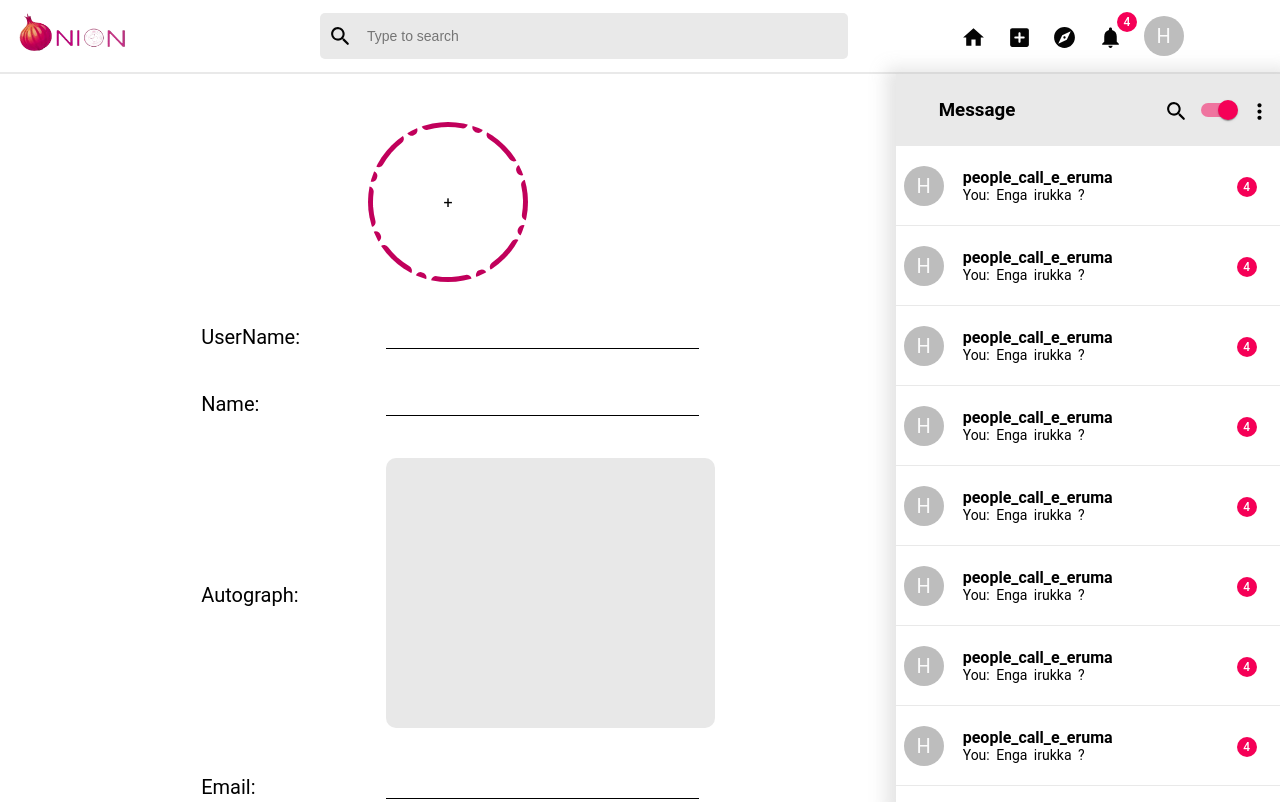
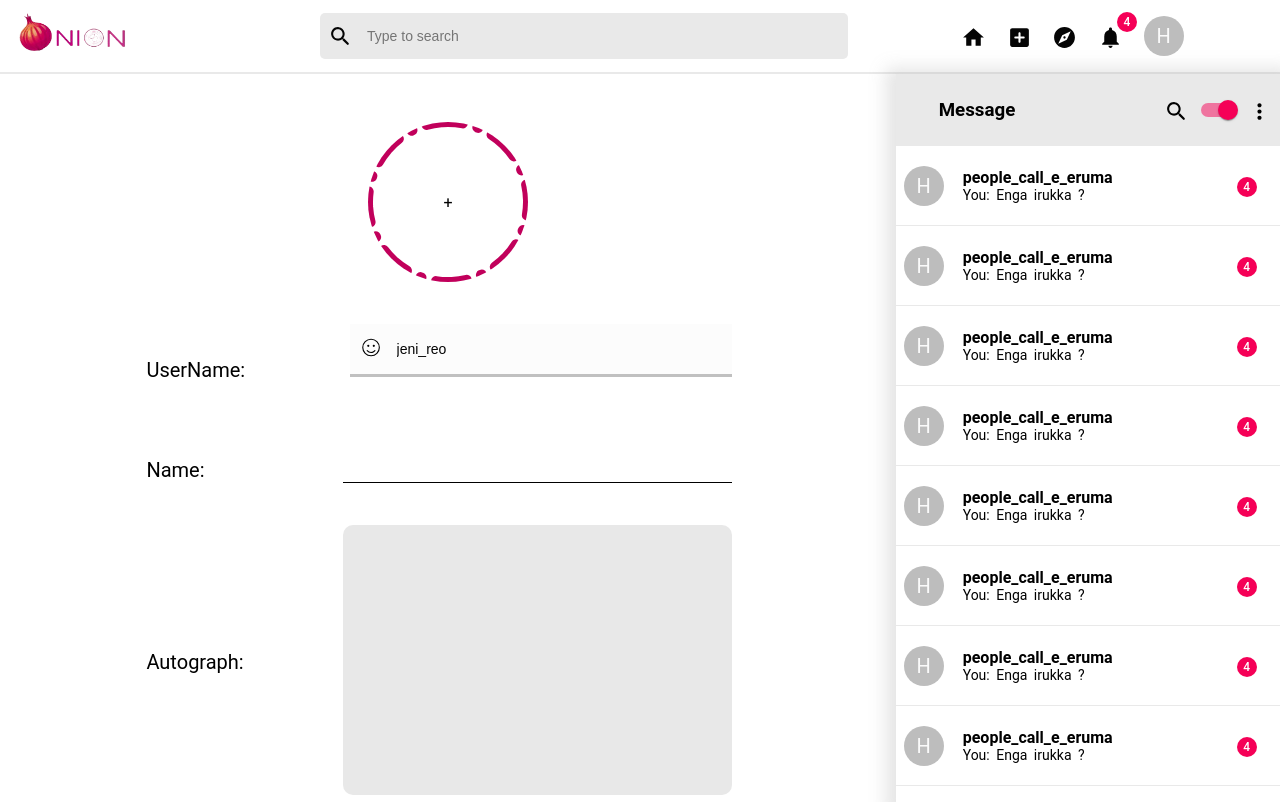
Before and after one commit to Projectt-V/Onion, a React (Create React App) app: page /settings in a window 1280 px wide. Built offline with nearby package versions, Linux system fonts and the light colour scheme; some icons are missing.

Commit message:
Sttings Page Phase 2

```diff
--- a/src/components/EmojiTextBox.jsx
+++ b/src/components/EmojiTextBox.jsx
@@ -9,7 +9,7 @@ import { useTheme } from 'styled-components';
 
 function EmojiTextBox(props) {
 
-    const [text, setText] = useState("");
+    const [text, setText] = useState(props.value);
     const [showEmo, setShowEmo] = useState(false);
     const theme = useTheme();
 
@@ -64,10 +64,10 @@ function EmojiTextBox(props) {
         <EmojiTextContainer>
             <EmojiText>
                 <Icon icon="fluent:emoji-20-regular" style={cmdiconStyle} onClick={emojiToggler} />
-                <input id="iptext" type="text" placeholder="Add a comment" style={textStyle} value={text} onChange={(e) => setText(e.target.value)} />
+                <input id="iptext" type="text" placeholder={props.placeHolder} style={textStyle} value={text} onChange={(e) => setText(e.target.value)} />
                 <EmojiTextBoxRight>
                     {props.isMicEnabled ? <Icon icon="fluent:mic-48-regular" style={cmdiconStyle} /> : <p></p>}
-                    <Icon icon="fluent:send-20-filled" style={cmdiconStyle} onClick={() => console.log(text)} />
+                    {props.isSendButtonEnabled ? <Icon icon="fluent:send-20-filled" style={cmdiconStyle} onClick={() => console.log(text)} /> : <p></p>}
                 </EmojiTextBoxRight>
             </EmojiText>
             <div style={EmoContStyle} >
--- a/src/components/PostDiv.jsx
+++ b/src/components/PostDiv.jsx
@@ -133,7 +133,7 @@ function PostDiv(props) {
                 <p style={{ cursor:"pointer" }}>Blasted by i_am_akash_babu and 4,508 others </p>
             </PostCommentSection>
             <PostCommentViewmore>View All Comments more..</PostCommentViewmore>
-            <EmojiTextBox isMicEnabled={true}/>
+            <EmojiTextBox isMicEnabled={true} value="" isSendButtonEnabled={true} placeHolder = "Add a Comment" />
         </PostDivStyle>
     );
 }
--- a/src/components/SettingsForm.jsx
+++ b/src/components/SettingsForm.jsx
@@ -1,9 +1,10 @@
 import React from 'react'
 import { Editable, EditableRow, EditableRowTitle, EditableRowComps, AutoGraph } from '../styles/SettingsPageStyle';
+import EmojiTextBox from '../components/EmojiTextBox';
 
 function SettingsForm() {
     const TextStyle = {
-        width: "100%",
+        width: "97%",
         height: "20px",
         padding: "2px",
         border: "none",
@@ -19,7 +20,7 @@ function SettingsForm() {
                     UserName:
                 </EditableRowTitle>
                 <EditableRowComps>
-                    <input type="text" style={TextStyle} />
+                    <EmojiTextBox isSendButtonEnabled={false} isMicEnabled = {false} value="jeni_reo" />
                 </EditableRowComps>
             </EditableRow>
             <EditableRow>
--- a/src/styles/SettingsPageStyle.js
+++ b/src/styles/SettingsPageStyle.js
@@ -2,19 +2,19 @@ import styled from 'styled-components';
 
 export const Editable = styled.table`
    margin-top: 20px;
-   width: 60%;
+   width: 70%;
 `;
 
 export const EditableRow = styled.tr`
     margin-top: 10px;
-    padding: 50px;
+
 `;
 
 export const EditableRowTitle = styled.td`
    font-size: 20px;
    font-weight: 200px;
    font-color: black;
-   padding: 20px;
+   padding: 10px;
 `;
 
 export const EditableRowComps = styled.td`
@@ -24,7 +24,7 @@ export const EditableRowComps = styled.td`
 `;
 
 export const AutoGraph = styled.textarea`\
-    width: 100%;
+    width: 93%;
     background-color: #E8E8E8;
     height: 250px;
     border-radius: 10px;
```
